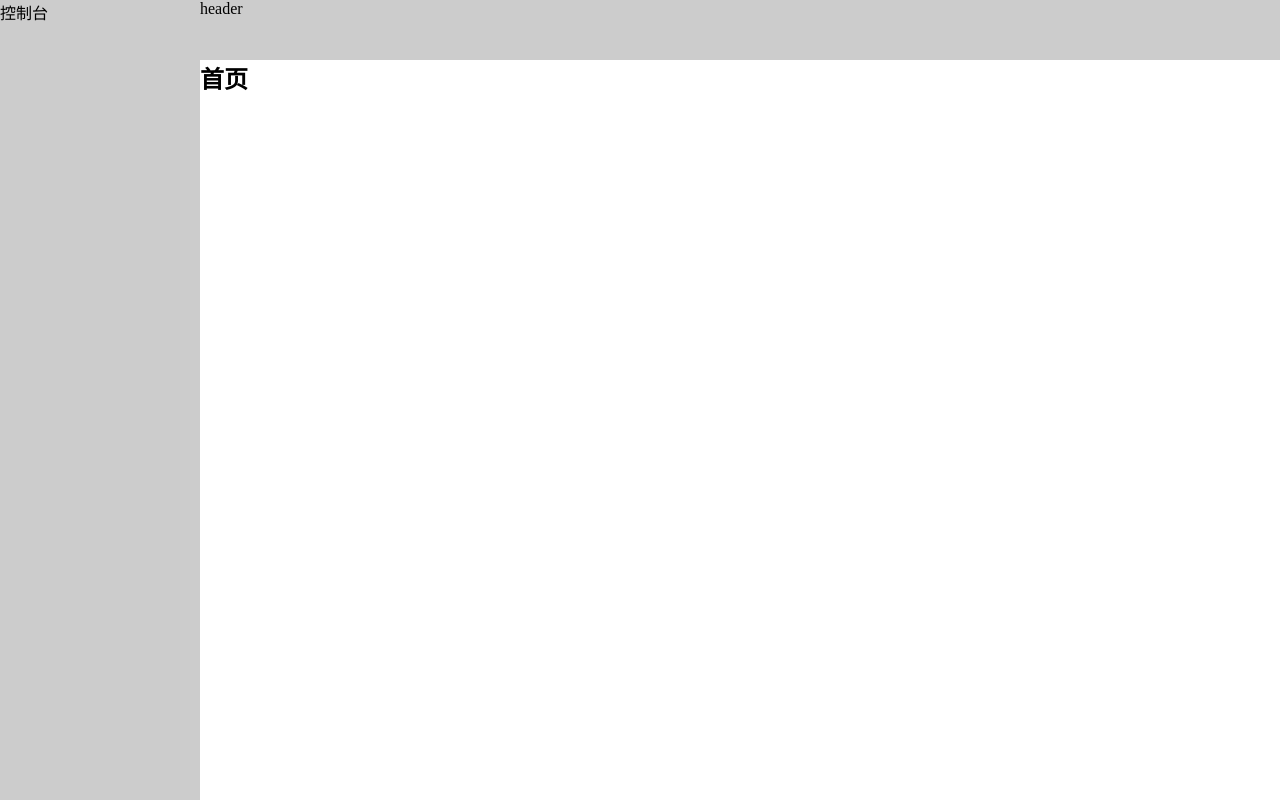
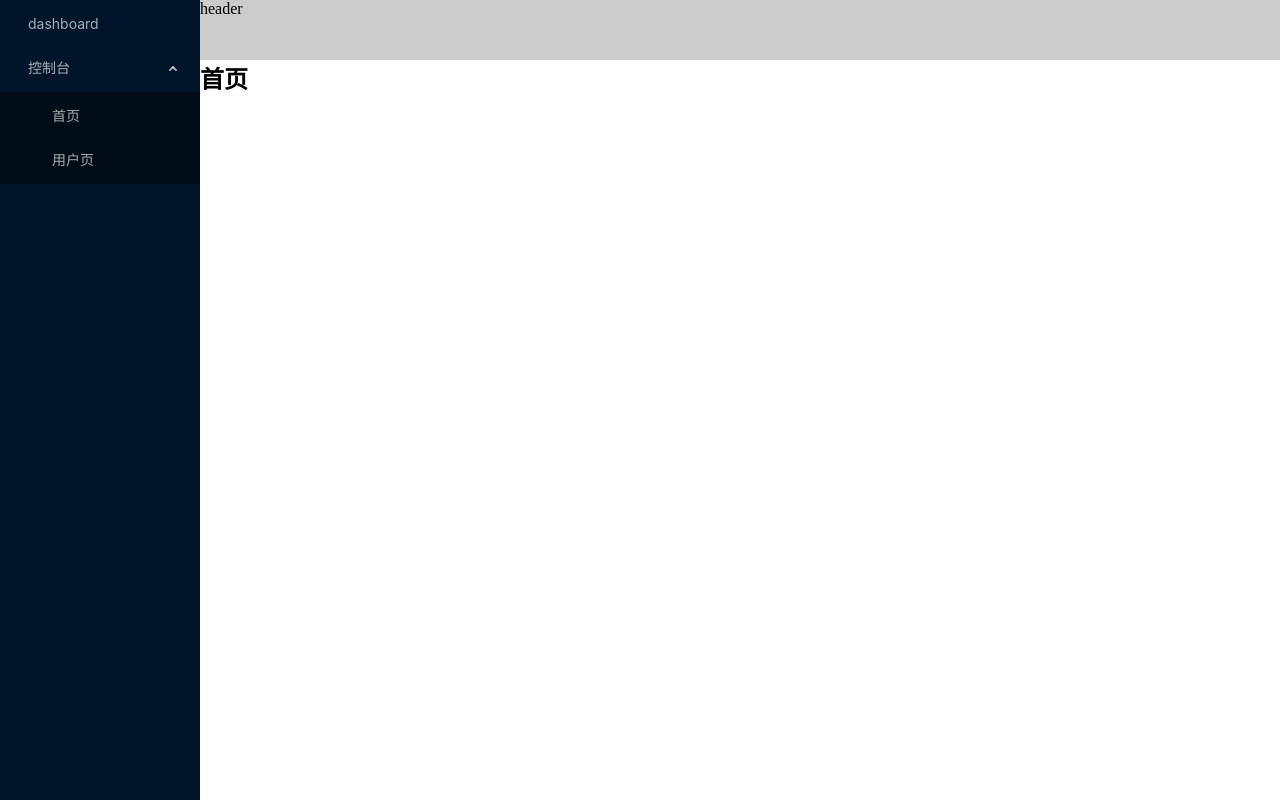
Before and after one commit to feelonewong/react-hook-demo, a React (Vite) app: page /#/layout/home in a window 1280 px wide. Built offline with nearby package versions, Linux system fonts and the light colour scheme.

Commit message:
update:09-11渲染侧边栏

```diff
--- a/package.json
+++ b/package.json
@@ -9,6 +9,7 @@
     "preview": "vite preview"
   },
   "dependencies": {
+    "antd": "^5.0.4",
     "react": "^18.2.0",
     "react-dom": "^18.2.0",
     "react-router-dom": "^6.4.4"
--- a/src/router/index.tsx
+++ b/src/router/index.tsx
@@ -6,15 +6,28 @@ import User from "../views/User/"
 export const routerItems:Array<Object> = [
   {
     path: "/",
-    element: <Navigate to="/layout/home"></Navigate>
+    element: <Navigate to="/layout/home"></Navigate>,
+    label: "dashboard",
+    key: "/"
   },
   {
     path: "/layout",
     label: "控制台",
+    key: "layout",
     element: <Layout></Layout>,
     children: [
-      { path: "home",  element: <Home></Home>,index: true },
-      { path: "user", element: <User></User> },
+      {
+        path: "home",
+        label: "首页",
+        key: "home",
+        element: <Home></Home>
+      },
+      {
+        path: "user",
+        label: "用户页",
+        key: "user",
+        element: <User></User>
+      },
     ]
   }
 ]
--- a/src/views/Layout/aside.tsx
+++ b/src/views/Layout/aside.tsx
@@ -1,16 +1,34 @@
+
+import {useState} from "react"
+import { Menu } from 'antd';
+import { useNavigate } from "react-router-dom";
 import {routerItems} from "../../router/index"
-import {useState} from "react"
+
 function Aside () {
   const [router] = useState(routerItems)
+  const storageSelectKeys = sessionStorage.getItem("setSelectKeys")
+  const [selectKeys, setSelectKeys] = useState(storageSelectKeys)
+  const navigate = useNavigate()
+  const handleMenuClick: MenuProps['onClick'] = (e) => {
+    const keyPath = e.keyPath.reverse().join("/")
+    let link = `/`+keyPath
+    navigate(link)
+
+    // 存储选中菜单的key
+    sessionStorage.setItem("setSelectKeys", e.key)
+    setSelectKeys(e.key)
+  }
   return (
     <div>
-      {
-        router.map(item => {
-          return(
-            <span key={item.path}>{item.label}</span>
-          )
-        })
-      }
+      <Menu
+        mode="inline"
+        theme="dark"
+        defaultOpenKeys={['layout']}
+        defaultSelectedKeys={selectKeys}
+        onClick={handleMenuClick}
+        items={router}
+      >
+      </Menu>
     </div>
   )
 }
--- a/src/views/Layout/layout.scss
+++ b/src/views/Layout/layout.scss
@@ -4,7 +4,7 @@
   height: 100vh;
   aside {
     width: 200px;
-    background-color: #ccc;
+    background-color: #001529;
   }
   section {
     display: flex;
```
Also changed, not shown: 1 other file (tests, documents, lock files or other folders).
